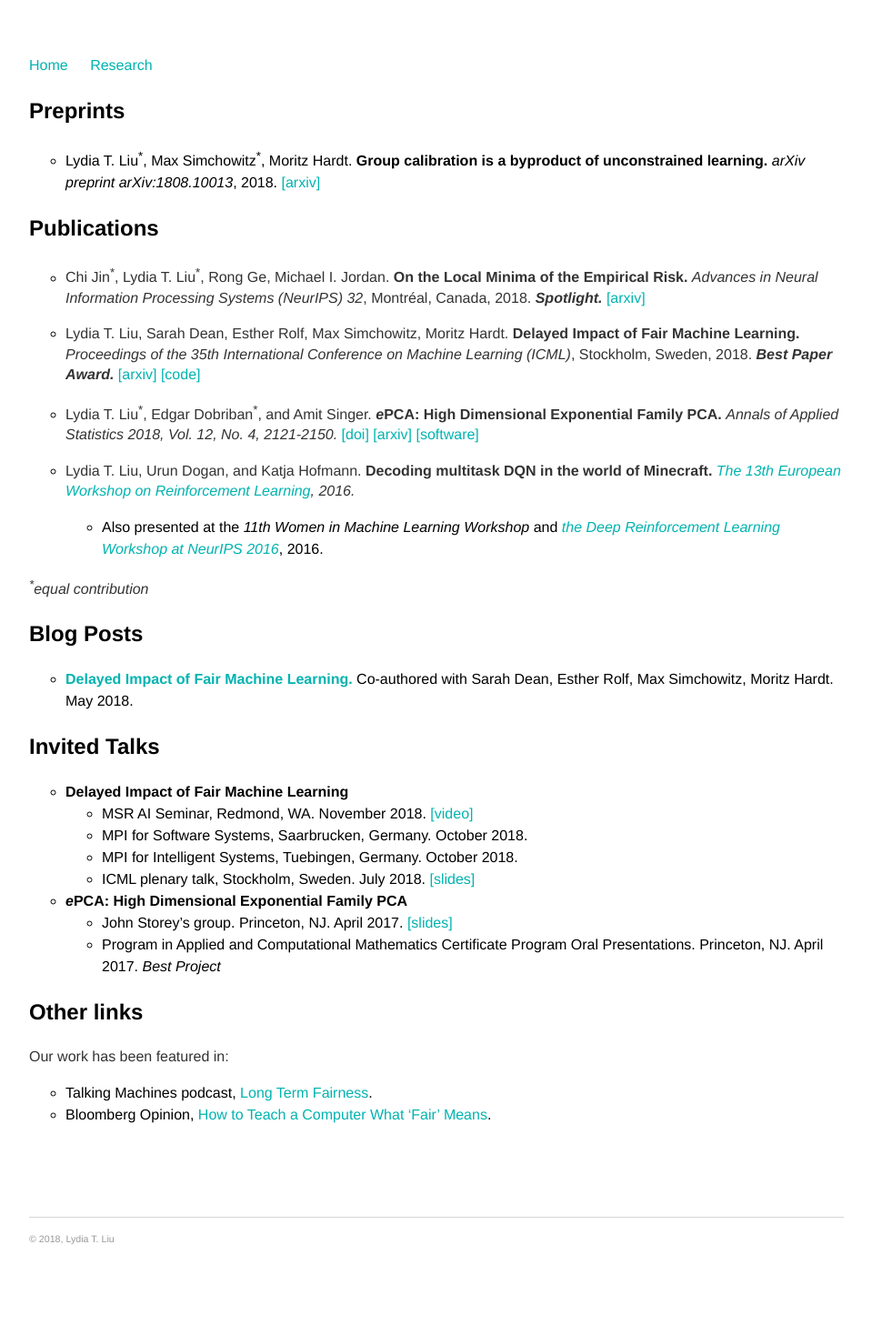
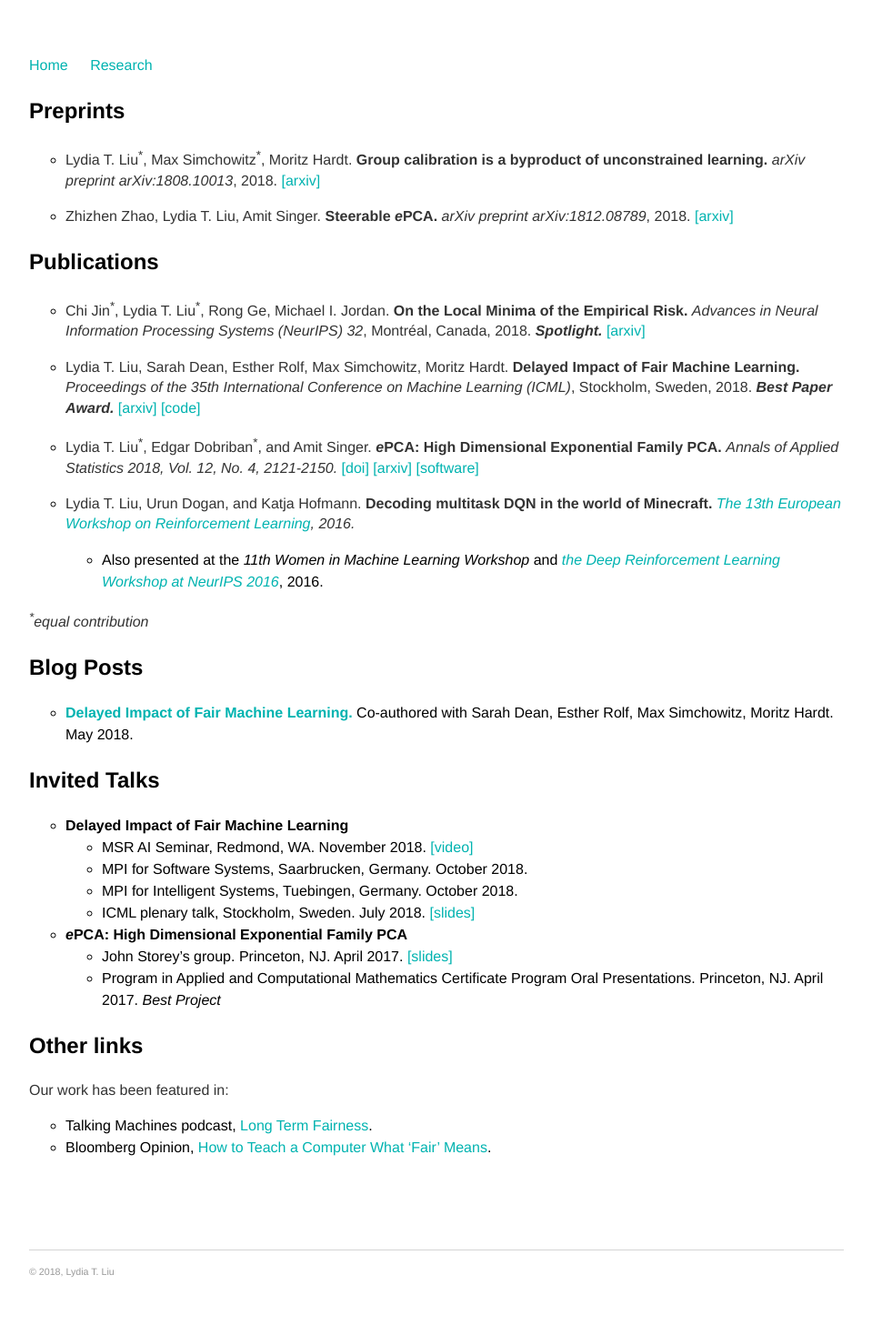
Before and after one commit to serenalwang/serenalwang.github.io, a Jekyll site: the page built from projects.md, in a window 1280 px wide. Shown: the whole page at 91% size, without its empty margins (160-1119 px from the left). Built offline with Jekyll 4.4.1, drawn with Linux system fonts in a browser that asks for light colours; before the commit the page ends 1432 px from its top, so only the background shows below that.

Commit message:
Update projects.md

```diff
--- a/projects.md
+++ b/projects.md
@@ -6,6 +6,8 @@ title: Research
 ### Preprints
 
 * Lydia T. Liu<sup>\*</sup>, Max Simchowitz<sup>\*</sup>, Moritz Hardt. **Group calibration is a byproduct of unconstrained learning.** *arXiv preprint arXiv:1808.10013*, 2018. [[arxiv]](https://arxiv.org/abs/1808.10013)
+
+* Zhizhen Zhao, Lydia T. Liu, Amit Singer. **Steerable *e*PCA.** *arXiv preprint arXiv:1812.08789*, 2018. [[arxiv]](https://arxiv.org/abs/1812.08789)
 
 ### Publications
 
```
